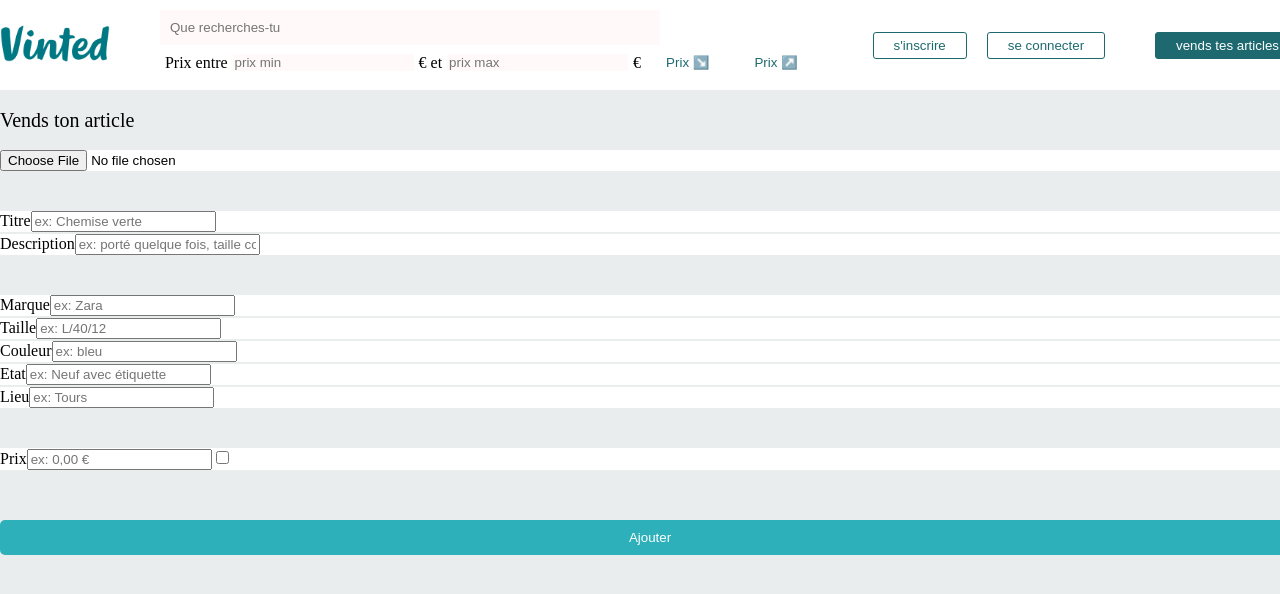
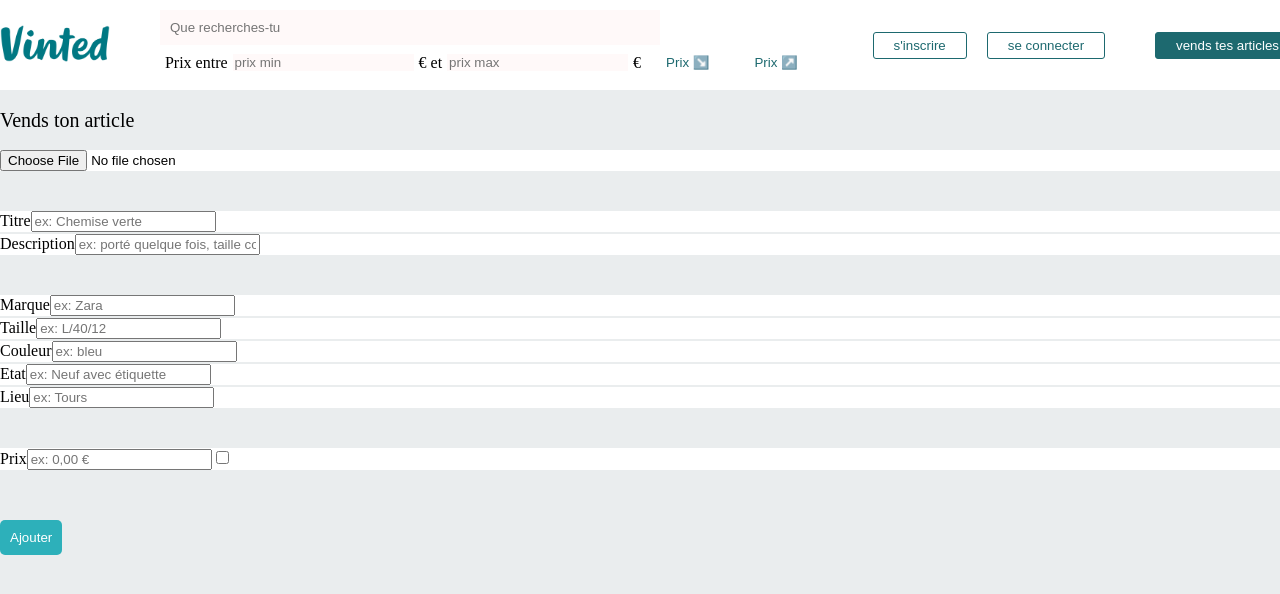
Before and after one commit to olivierdesire/vinted-frontend, a React (Create React App) app: page /publish in a window 1280 px wide. Shown: the top 594 px of the page. Built offline with nearby package versions, Linux system fonts and the light colour scheme.

Commit message:
publish modif console log du catch

```diff
--- a/src/App.css
+++ b/src/App.css
@@ -270,3 +270,9 @@ h3 {
 .trait-publish {
   border: 0.1px solid #eaedee;
 }
+
+.submit-publish {
+  width: fit-content;
+  display: flex;
+  justify-content: left;
+}
--- a/src/pages/Publish.js
+++ b/src/pages/Publish.js
@@ -48,7 +48,7 @@ const Publish = ({ token }) => {
             );
             console.log(response.data);
           } catch (error) {
-            console.log(error.response);
+            console.log("catch>>>", error);
             setError("Une erreur est survenue");
           }
         }}
@@ -165,7 +165,7 @@ const Publish = ({ token }) => {
           <input type="checkbox" />
         </section>
 
-        <button>Ajouter</button>
+        <button className="submit-publish">Ajouter</button>
         <p>{error}</p>
       </form>
     </div>
```
